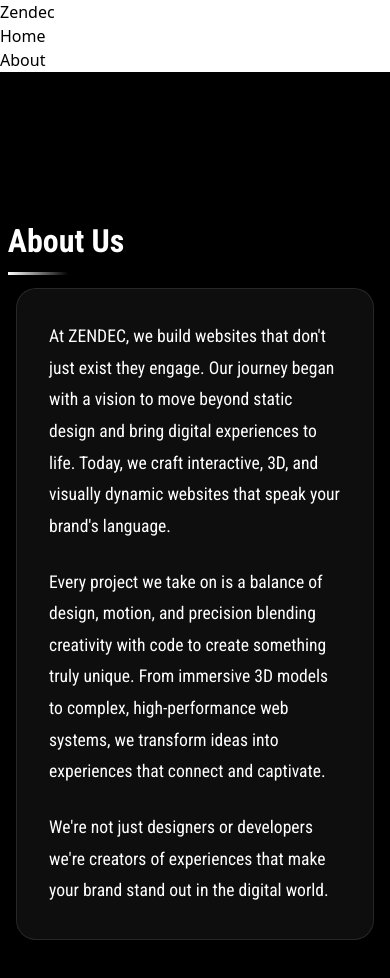
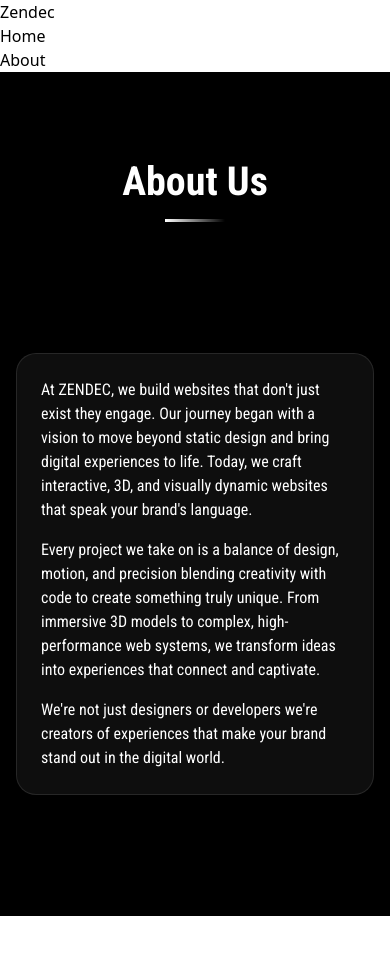
Before and after one commit to Zendec-Official/zendec-site-main, a React (Vite) app: page /about in a window 390 px wide. Shown: the top 978 px of the page. After the commit the page ends 916 px from the top, so only its background shows below. Built offline with nearby package versions, Linux system fonts and the light colour scheme; a web font is replaced by a local one.

Commit message:
Simplified about page

```diff
--- a/src/About.css
+++ b/src/About.css
@@ -1,20 +1,21 @@
 /* About Container */
 .about-container {
-  min-height: 100vh;
+  height: 100vh;
   background: #000000;
   position: relative;
   display: flex;
-  align-items: center;
+  flex-direction: column;
   padding: 0;
   overflow: hidden;
 }
 
 /* Fixed About Us Title */
 .about-title-fixed {
-  position: fixed;
-  left: 5%;
-  top: 50%;
-  transform: translateY(-50%);
+  position: relative;
+  width: 100%;
+  text-align: center;
+  padding-top: 100px;
+  padding-bottom: 30px;
   z-index: 10;
 }
 
@@ -33,7 +34,8 @@
   content: '';
   position: absolute;
   bottom: -10px;
-  left: 0;
+  left: 50%;
+  transform: translateX(-50%);
   width: 0;
   height: 3px;
   background: linear-gradient(90deg, #ffffff 0%, transparent 100%);
@@ -42,13 +44,11 @@
 
 /* Content Area */
 .about-content {
-  margin-left: 25%;
-  width: 70%;
+  flex: 1;
   display: flex;
   align-items: center;
   justify-content: center;
-  min-height: 100vh;
-  padding: 2rem;
+  padding: 1rem 2rem 2rem 2rem;
 }
 
 .content-card {
@@ -56,17 +56,18 @@
   backdrop-filter: blur(15px);
   border: 1px solid rgba(255, 255, 255, 0.1);
   border-radius: 20px;
-  padding: 3rem;
-  max-width: 600px;
+  padding: 2rem;
+  max-width: 700px;
+  width: 100%;
   animation: fadeInUp 1s ease-out 0.3s both;
 }
 
 .content-card p {
   font-family: 'Roboto Condensed', sans-serif;
-  font-size: 1.25rem;
-  line-height: 1.8;
+  font-size: 1.1rem;
+  line-height: 1.6;
   color: #ffffff;
-  margin-bottom: 1.5rem;
+  margin-bottom: 1.2rem;
   text-align: left;
 }
 
@@ -117,28 +118,26 @@
 /* Mobile Responsiveness */
 @media (max-width: 768px) {
   .about-title-fixed {
-    position: absolute;
-    left: 2%;
-    top: 15%;
-    transform: none;
+    padding-top: 80px;
+    padding-bottom: 20px;
   }
 
   .about-title {
-    font-size: 2rem;
+    font-size: 2.5rem;
   }
 
   .about-content {
-    margin-left: 0;
-    width: 100%;
-    margin-top: 120px;
     padding: 1rem;
   }
 
   .content-card {
-    padding: 2rem;
+    padding: 1.5rem;
+    max-width: 100%;
   }
 
   .content-card p {
-    font-size: 1.1rem;
+    font-size: 1rem;
+    line-height: 1.5;
+    margin-bottom: 1rem;
   }
 }
```
